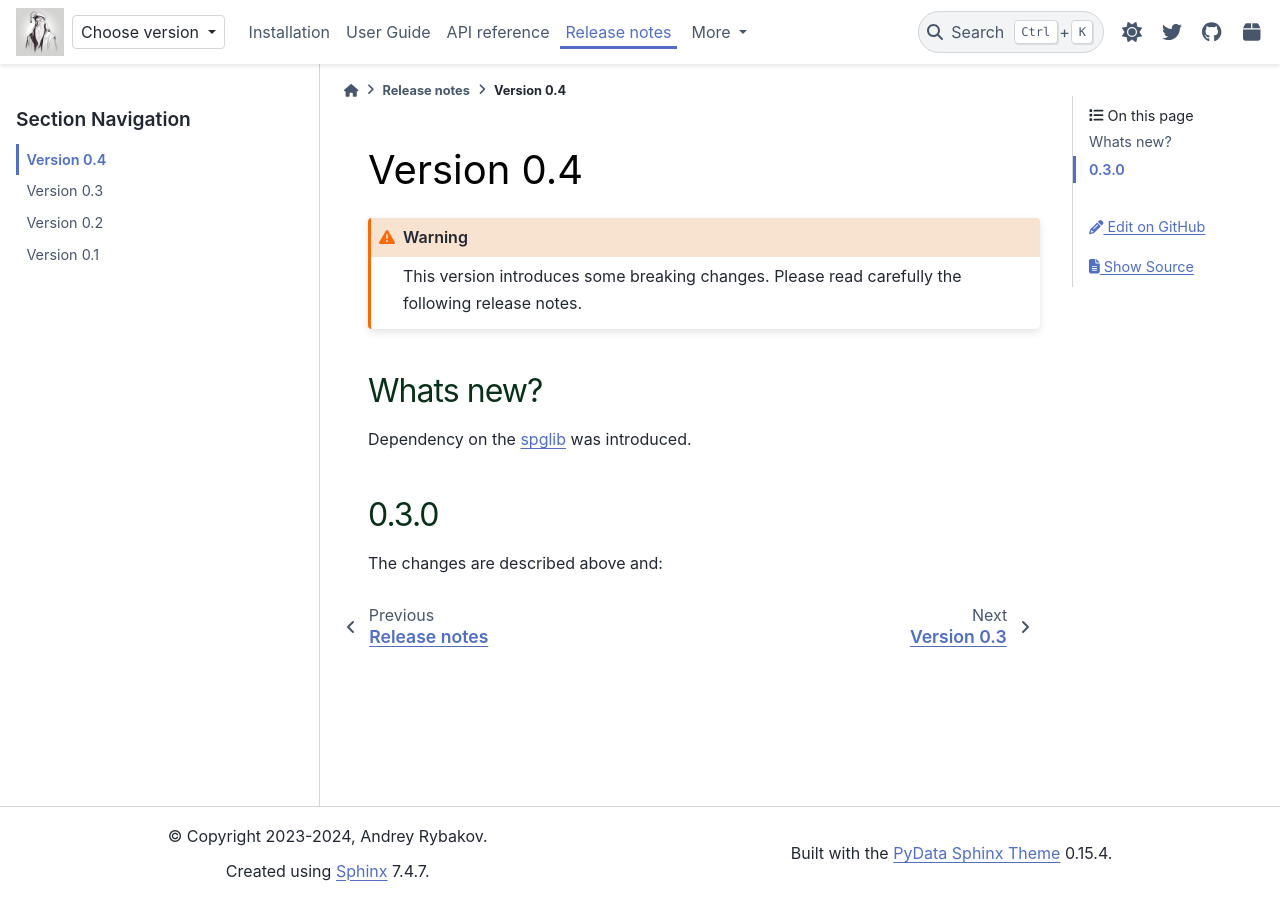
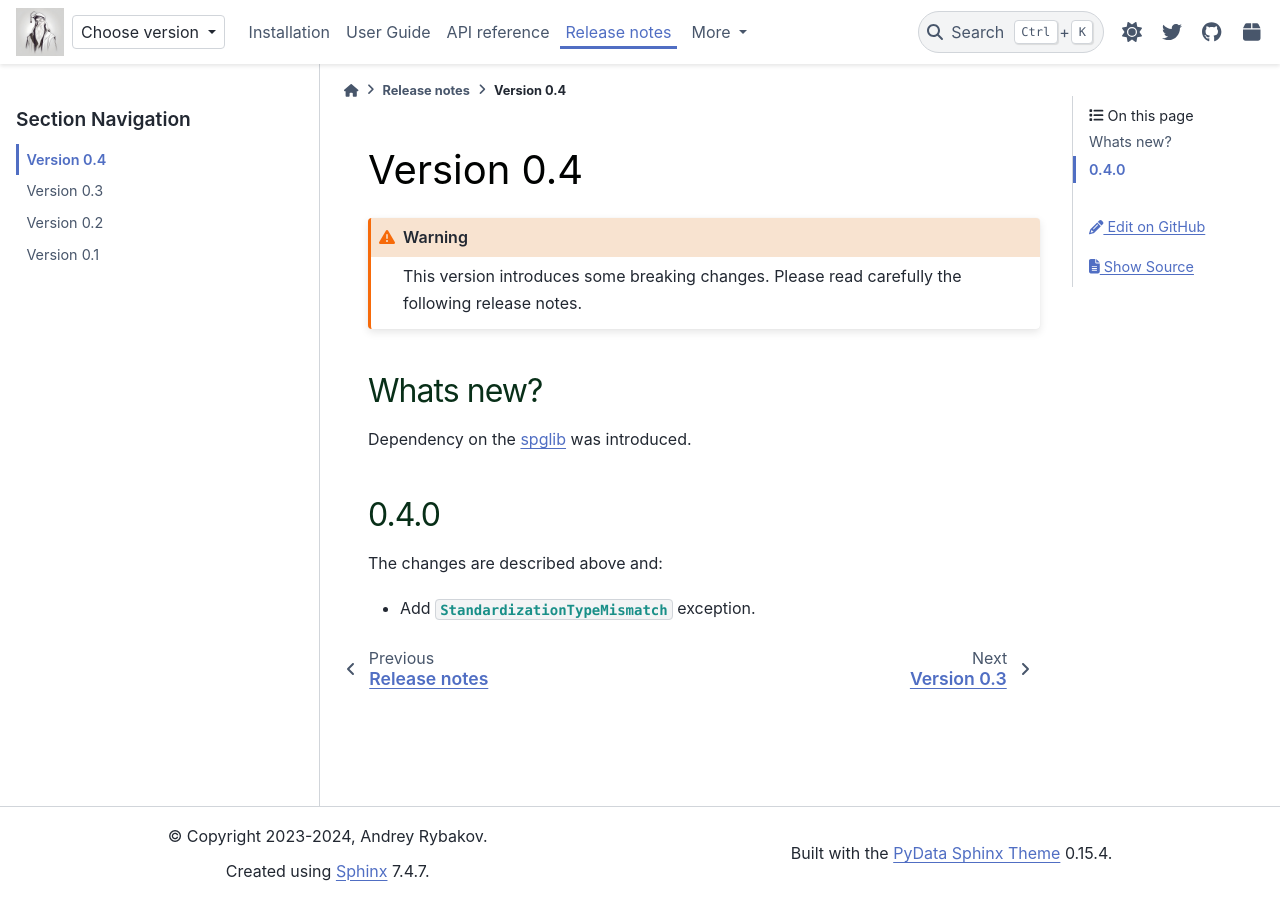
Before and after one commit to adrybakov/wulfric, a Sphinx documentation site: the page built from docs/source/release-notes/0.4.rst, in a window 1280 px wide. Built offline with Sphinx 7.4.7 and the PyData theme 0.15.4, drawn with Linux system fonts in a browser that asks for light colours; a script that is not in the unit is left out.

Commit message:
Start to update release note

```diff
--- a/docs/source/release-notes/0.4.rst
+++ b/docs/source/release-notes/0.4.rst
@@ -14,6 +14,8 @@ Whats new?
 ----------
 Dependency on the |spglib|_ was introduced.
 
-0.3.0
+0.4.0
 -----
 The changes are described above and:
+
+* Add :py:class:`.StandardizationTypeMismatch` exception.
```
